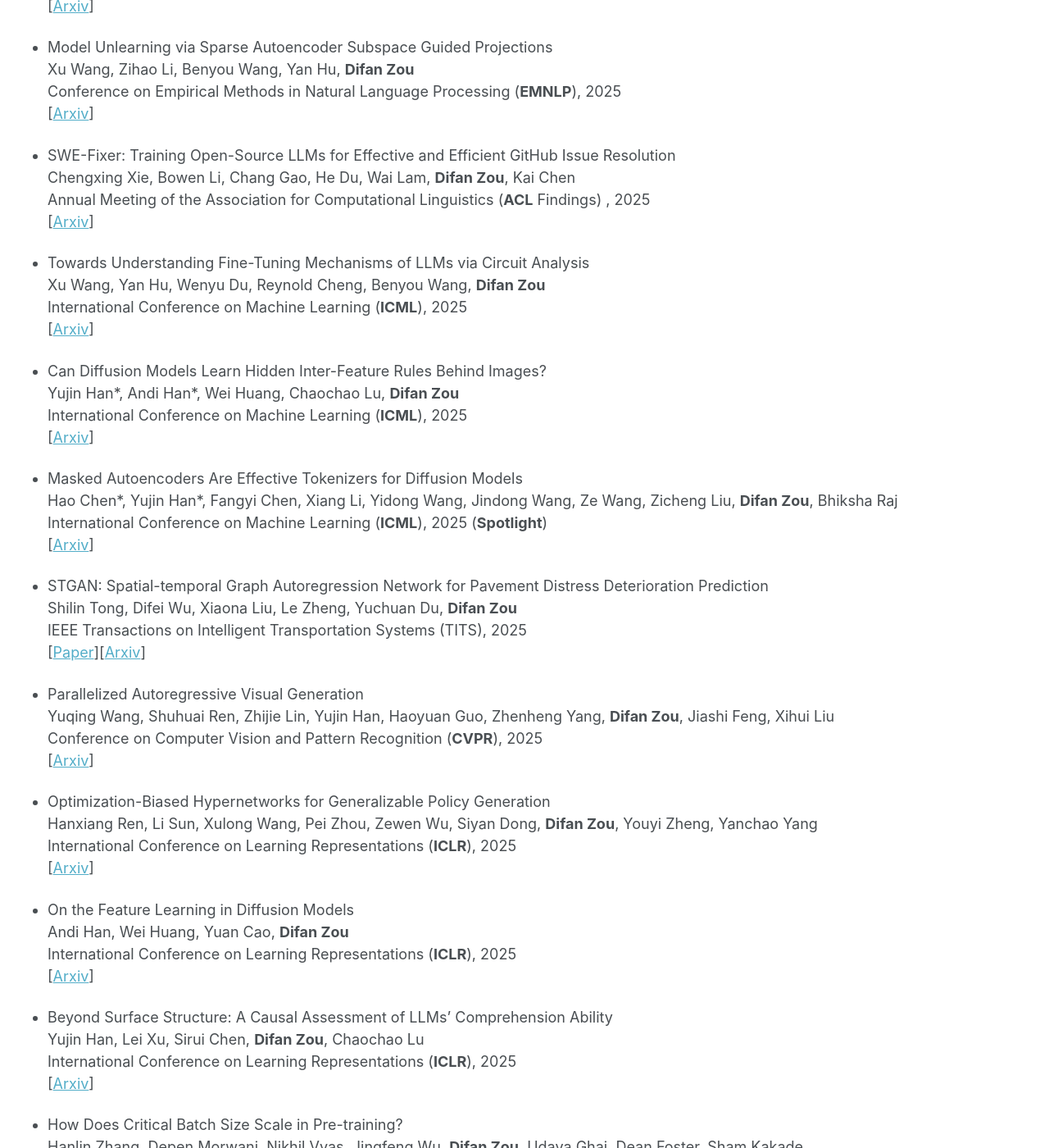
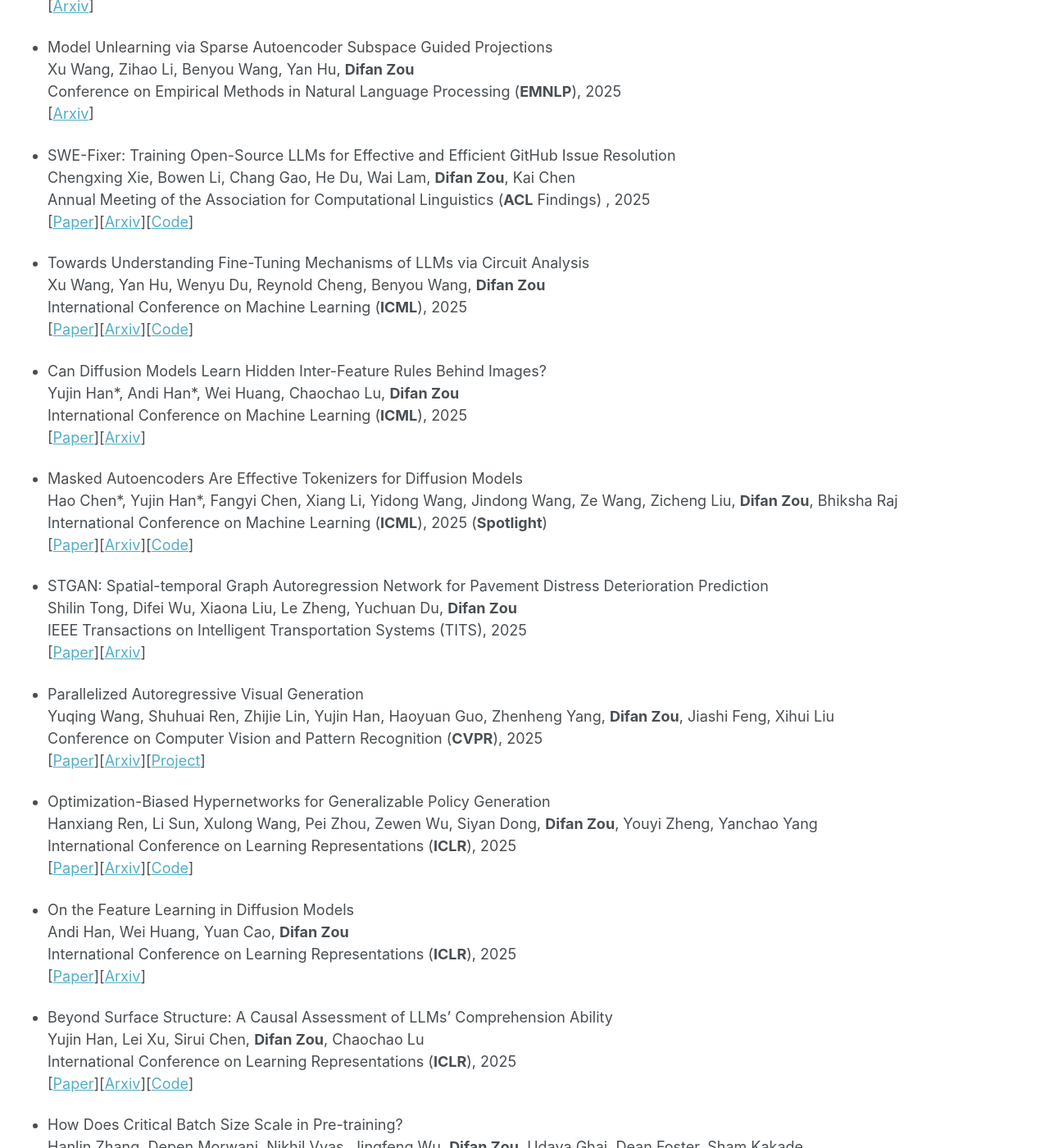
Before and after one commit to difanzou/difanzou.github.io, a Jekyll site: the page built from _pages/publications.md, in a window 1280 px wide and 1400 px high, scrolled down 1145 px. Shown: the whole window at 82% size. Built offline with Jekyll 4.4.1, drawn with Linux system fonts in a browser that asks for light colours.

Commit message:
add all paper links

```diff
--- a/_pages/publications.md
+++ b/_pages/publications.md
@@ -22,7 +22,7 @@
 * Understanding the Generalization of Stochastic Gradient Adam in Learning Neural Networks\
 Xuan Tang, Han Zhang, Yuan Cao, **Difan Zou**\
 Conference on Advances in Neural Information Processing Systems (**NeurIPS**), 2025 \
-\[[Arxiv](.\)\]
+\[[Arxiv](https://arxiv.org/pdf/2510.11354)\]
 
 * On the Robustness of Transformers against Context Hijacking for Linear Classification\
 Tianle Li\*, Chenyang Zhang\*, Xingwu Chen, Yuan Cao, **Difan Zou**\
@@ -42,7 +42,7 @@
 * Speculative Jacobi-Denoising Decoding for Accelerating Autoregressive Text-to-image Generation\
 Yao Teng, Fu-Yun Wang, Xian Liu, Zhekai Chen, Han Shi, Yu Wang, Zhenguo Li, Weiyang Liu, **Difan Zou**, Xihui Liu\
 Conference on Advances in Neural Information Processing Systems (**NeurIPS**), 2025 \
-\[[Arxiv](.\)\]
+\[[Arxiv](https://arxiv.org/pdf/2510.08994)\]
 
 
 * Model Unlearning via Sparse Autoencoder Subspace Guided Projections\
@@ -53,22 +53,22 @@
 * SWE-Fixer: Training Open-Source LLMs for Effective and Efficient GitHub Issue Resolution\
 Chengxing Xie, Bowen Li, Chang Gao, He Du, Wai Lam, **Difan Zou**, Kai Chen\
 Annual Meeting of the Association for Computational Linguistics (**ACL** Findings) , 2025\
-\[[Arxiv](https://arxiv.org/pdf/2501.05040)\]
+\[[Paper](https://aclanthology.org/2025.findings-acl.62.pdf)\]\[[Arxiv](https://arxiv.org/pdf/2501.05040)\]\[[Code](https://github.com/InternLM/SWE-Fixer)\]
 
 * Towards Understanding Fine-Tuning Mechanisms of LLMs via Circuit Analysis\
 Xu Wang, Yan Hu, Wenyu Du, Reynold Cheng, Benyou Wang, **Difan Zou**\
 International Conference on Machine Learning (**ICML**), 2025\
-\[[Arxiv](https://arxiv.org/pdf/2502.11812)\]
+\[[Paper](https://openreview.net/pdf?id=45EIiFd6Oa)\]\[[Arxiv](https://arxiv.org/pdf/2502.11812)\]\[[Code](https://github.com/Xu0615/FinetuneCircuits)\]
 
 * Can Diffusion Models Learn Hidden Inter-Feature Rules Behind Images?\
 Yujin Han\*, Andi Han\*, Wei Huang, Chaochao Lu, **Difan Zou**\
 International Conference on Machine Learning (**ICML**), 2025\
-\[[Arxiv](https://arxiv.org/pdf/2502.04725)\]
+\[[Paper](https://openreview.net/pdf/069dfc1e42a40b21762178bb3698973e69b8fdd9.pdf)\]\[[Arxiv](https://arxiv.org/pdf/2502.04725)\]
 
 * Masked Autoencoders Are Effective Tokenizers for Diffusion Models\
 Hao Chen\*, Yujin Han\*, Fangyi Chen, Xiang Li, Yidong Wang, Jindong Wang, Ze Wang, Zicheng Liu, **Difan Zou**, Bhiksha Raj\
 International Conference on Machine Learning (**ICML**), 2025 (**Spotlight**)\
-\[[Arxiv](https://arxiv.org/pdf/2502.03444)\]
+\[[Paper](https://openreview.net/pdf?id=dzwUOiBlQW)\]\[[Arxiv](https://arxiv.org/pdf/2502.03444)\]\[[Code](https://github.com/Hhhhhhao/continuous_tokenizer)\]
 
 * STGAN: Spatial-temporal Graph Autoregression Network for Pavement Distress Deterioration Prediction\
 Shilin Tong, Difei Wu, Xiaona Liu, Le Zheng, Yuchuan Du, **Difan Zou**\
@@ -78,28 +78,28 @@
 * Parallelized Autoregressive Visual Generation\
 Yuqing Wang, Shuhuai Ren, Zhijie Lin, Yujin Han, Haoyuan Guo, Zhenheng Yang, **Difan Zou**, Jiashi Feng, Xihui Liu\
 Conference on Computer Vision and Pattern Recognition (**CVPR**), 2025\
-\[[Arxiv](https://arxiv.org/pdf/2412.15119)\]
+\[[Paper](https://openaccess.thecvf.com/content/CVPR2025/papers/Wang_Parallelized_Autoregressive_Visual_Generation_CVPR_2025_paper.pdf)\]\[[Arxiv](https://arxiv.org/pdf/2412.15119)\]\[[Project](https://yuqingwang1029.github.io/PAR-project)\]
 
 * Optimization-Biased Hypernetworks for Generalizable Policy Generation\
 Hanxiang Ren, Li Sun, Xulong Wang, Pei Zhou, Zewen Wu, Siyan Dong, **Difan Zou**, Youyi Zheng, Yanchao Yang\
 International Conference on Learning Representations (**ICLR**), 2025 \
-\[[Arxiv](.\)\]
+\[[Paper](https://openreview.net/pdf?id=CJWMXqAnAy)\]\[[Arxiv](.\)\]\[[Code](https://github.com/ReNginx/HyPoGen)\]
 
 * On the Feature Learning in Diffusion Models\
 Andi Han, Wei Huang, Yuan Cao, **Difan Zou**\
 International Conference on Learning Representations (**ICLR**), 2025 \
-\[[Arxiv](https://arxiv.org/pdf/2412.01021)\]
+\[[Paper](https://proceedings.iclr.cc/paper_files/paper/2025/file/7f7fa581cc8a1970a4332920cdf87395-Paper-Conference.pdf)\]\[[Arxiv](https://arxiv.org/pdf/2412.01021)\]
 
 
 * Beyond Surface Structure: A Causal Assessment of LLMs' Comprehension Ability\
 Yujin Han, Lei Xu, Sirui Chen, **Difan Zou**, Chaochao Lu\
 International Conference on Learning Representations (**ICLR**), 2025 \
-\[[Arxiv](https://arxiv.org/pdf/2411.19456)\]
+\[[Paper](https://openreview.net/pdf?id=gsShHPxkUW)\]\[[Arxiv](https://arxiv.org/pdf/2411.19456)\]\[[Code](https://github.com/OpenCausaLab/ADCE)\]
 
 * How Does Critical Batch Size Scale in Pre-training?\
 Hanlin Zhang, Depen Morwani, Nikhil Vyas, Jingfeng Wu, **Difan Zou**, Udaya Ghai, Dean Foster, Sham Kakade\
 International Conference on Learning Representations (**ICLR**), 2025 \
-\[[Arxiv](https://arxiv.org/pdf/2410.21676)\]
+\[[Paper](https://openreview.net/pdf?id=JCiF03qnmi)\]\[[Arxiv](https://arxiv.org/pdf/2410.21676)\]\[[Code](https://github.com/hlzhang109/critical-batch-size)\]
 
 * Per-Example Gradient Regularization Improves Learning Signals from Noisy Data\
 Xuran Meng, Yuan Cao, **Difan Zou**\
```
